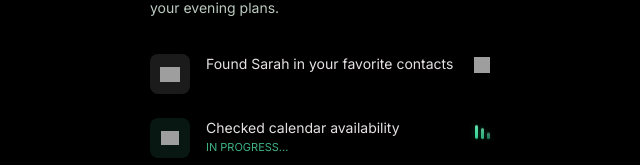
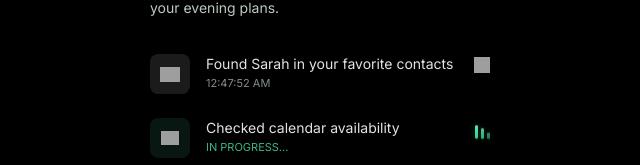
Before and after one commit to hanzo56/Acta, a React (Vite) app: page /graph in a window 1280 px wide. Shown: the part 154-319 px from the top of the page, without its empty margins (319-959 px from the left). Built offline with nearby package versions, Linux system fonts and the light colour scheme; grey boxes are pictures that could not be loaded.

Commit message:
Fixed error deploy

```diff
--- a/src/pages/GraphPage.tsx
+++ b/src/pages/GraphPage.tsx
@@ -90,6 +90,15 @@ const STEPS: StepConfig[] = [
     doneMessage: "Invite accepted",
   },
 ];
+
+function formatStepCompletedTime(ms: number) {
+  return new Date(ms).toLocaleTimeString(undefined, {
+    hour: "numeric",
+    minute: "2-digit",
+    second: "2-digit",
+    hour12: true,
+  });
+}
 
 function initialStepCompletedAt(
   fromPreviewApprove: boolean,
@@ -235,16 +244,22 @@ export function GraphPage() {
           </header>
 
           <ul className="flex flex-col gap-4">
-            {STEPS.map((step, i) => (
+            {STEPS.map((step, i) => {
+              const t = stepCompletedAt[i];
+              const doneSubtitle =
+                step.doneMessage ??
+                (t != null ? formatStepCompletedTime(t) : "");
+              return (
                 <GraphStepRow
                   key={step.title}
                   title={step.title}
                   icon={step.icon}
                   iconSizeClass={step.iconSize}
                   status={stepStatuses[i] ?? "pending"}
-                doneSubtitle={step.doneDetail}
+                  doneSubtitle={doneSubtitle}
                 />
-            ))}
+              );
+            })}
           </ul>
 
           <div
```
Lines whose indentation alone changed are shown as unchanged.
